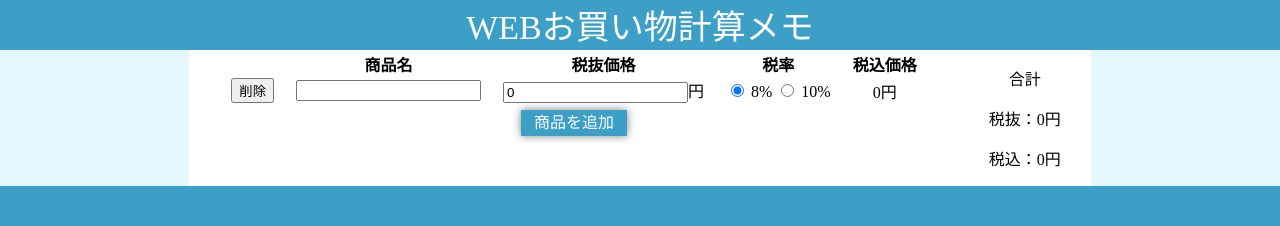
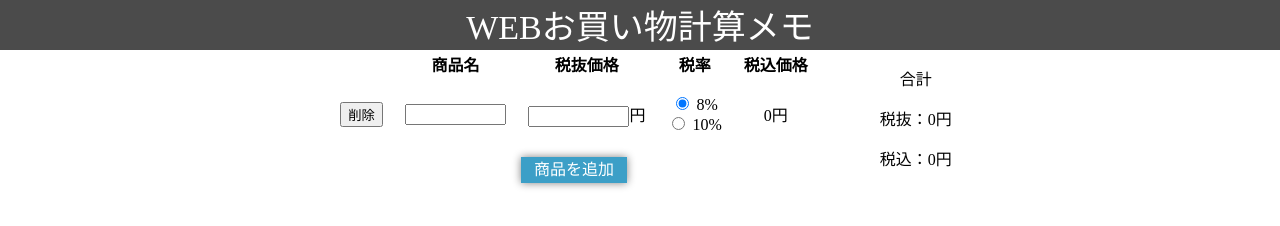
Before and after one commit to yamada-shota/shopping, a plain HTML site: page tausho/shopping.html in a window 1280 px wide. Drawn offline with Linux system fonts and the light colour scheme.

Commit message:
黒いやつ反映

```diff
--- a/tausho/shopping.html
+++ b/tausho/shopping.html
@@ -29,12 +29,19 @@
                         <input type="text" class="item">
                     </td>
                     <td>
-                        <input type="number" class="price" value="0" min="0" onkeyup="priceCalc(this);sumCalc()">円
+                        <input type="number" class="price" min="0" size="10" onkeyup="priceCalc(this);sumCalc()">円
                     </td>
                     <td>
-                        <input type="radio" class="taxRate" name="taxRate0" checked="checked"
-                            onclick="priceCalc(this);sumCalc()"> 8%
-                        <input type="radio" class="taxRate" name="taxRate0" onclick="priceCalc(this);sumCalc()"> 10%
+                        <ul>
+                            <li>
+                                <input type="radio" class="taxRate" name="taxRate0" checked="checked"
+                                    onclick="priceCalc(this);sumCalc()"> 8%
+                            </li>
+                            <li>
+                                <input type="radio" class="taxRate" name="taxRate0" onclick="priceCalc(this);sumCalc()">
+                                10%
+                            </li>
+                        </ul>
                     </td>
                     <td>
                         <span class="priceIncludingTax">0</span>円
@@ -67,7 +74,7 @@
             // 複製し、値を初期化
             let clone_element = trTag.cloneNode(true);
             clone_element.getElementsByClassName("item")[0].value = "";
-            clone_element.getElementsByClassName("price")[0].value = "0";
+            clone_element.getElementsByClassName("price")[0].value = "";
             clone_element.getElementsByClassName("taxRate")[0].checked = "checked";
             clone_element.getElementsByClassName("taxRate")[0].name = `taxRate${addRowCount}`;
             clone_element.getElementsByClassName("taxRate")[1].name = `taxRate${addRowCount}`;
@@ -122,7 +129,7 @@
                 tr.parentNode.deleteRow(tr.sectionRowIndex);
                 //合計値を再計算
                 sumCalc();
-            }else{
+            } else {
                 alert("全ての行を削除することはできません。")
             }
         }
--- a/tausho/stylesheet.css
+++ b/tausho/stylesheet.css
@@ -1,14 +1,19 @@
 body {
     font-family: "ヒラギノ丸ゴ Pro W4", "ヒラギノ丸ゴ Pro", "Hiragino Maru Gothic Pro";
     text-align: center;
-    background-color: rgb(60, 159, 199);
     margin: 0px;
 }
 
 header {
+    background-color: rgb(75, 75, 75);
     height: 50px;
     color: rgb(255, 255, 255);
     font-size: 34px;
+}
+
+ul{
+    list-style:none;
+    padding:0px;
 }
 
 .container {
@@ -16,12 +21,10 @@ header {
     flex-wrap: wrap;
     justify-content: center;
     padding :0px 50px;
-    background-color: rgb(227, 247, 255);
 }
 
 .main,.displayResult {
     padding: 0px 30px;
-    background-color :rgb(255, 255, 255);
 }
 
 th,td {
@@ -45,3 +48,11 @@ th,td {
     background-color: rgb(123, 196, 224);
     ;
 }
+
+input[type="number"]{
+    width:7em;
+}
+
+input[type="text"]{
+    width:7em;
+}
```
